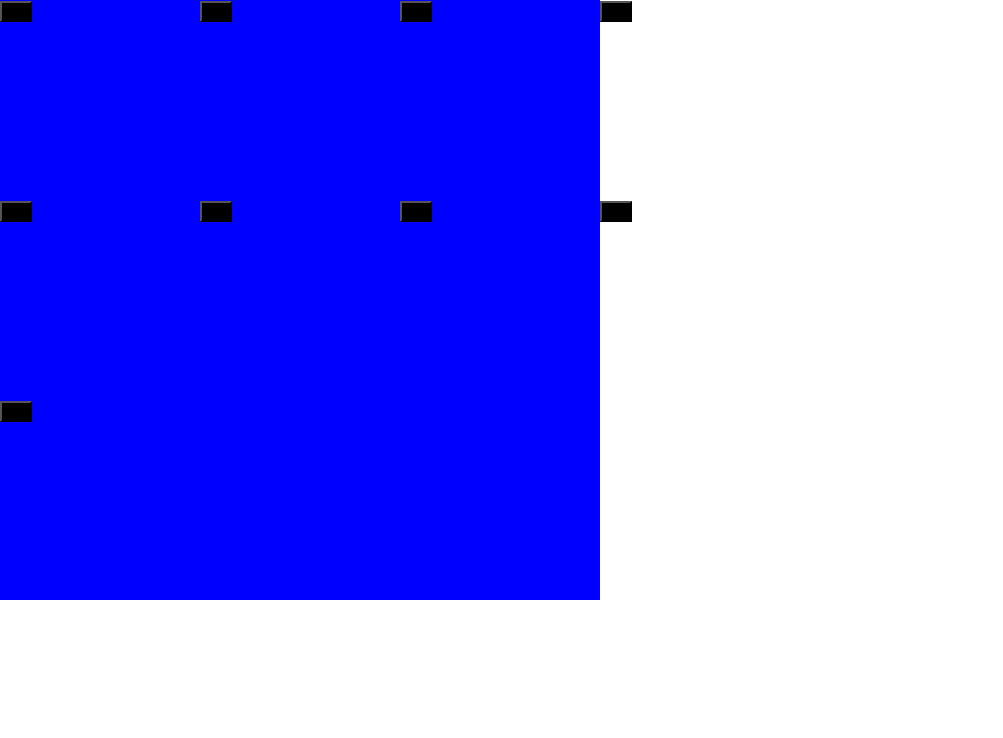
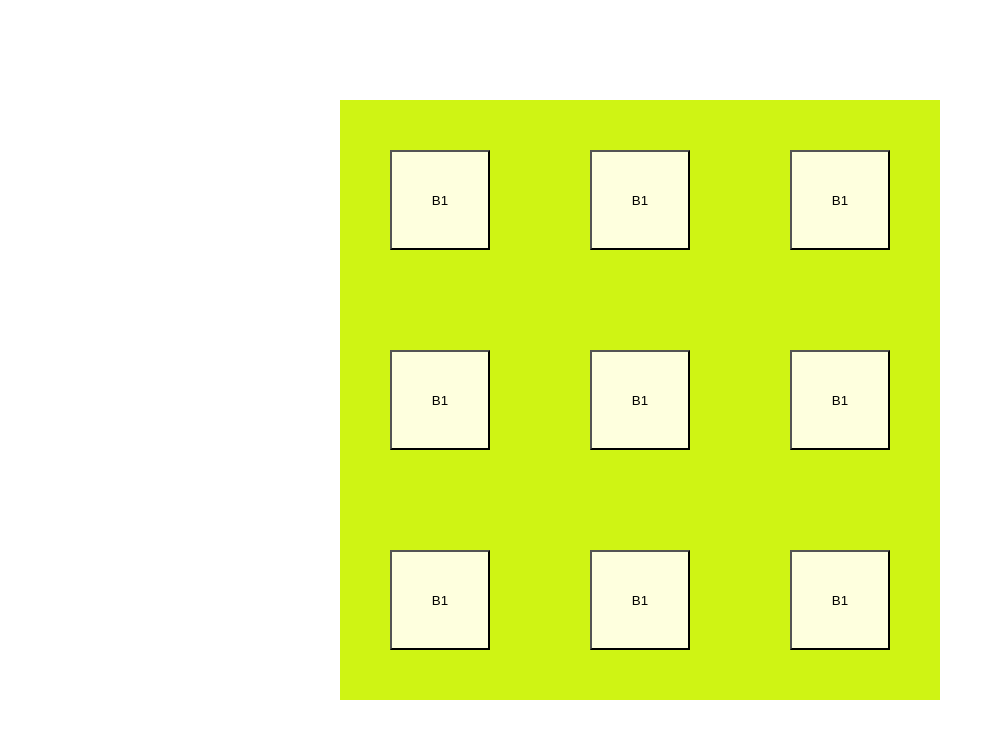
Before and after one commit to Widido1/calculator, a React (Create React App) app: page / in a window 1280 px wide. Shown: the top 738 px of the page, without its empty margins (0-1003 px from the left). Built offline with nearby package versions, Linux system fonts and the light colour scheme; the HTML template or start-up script is replaced by a standard one.

Commit message:
center buttons

```diff
--- a/src/App.css
+++ b/src/App.css
@@ -1,12 +1,29 @@
+* {
+  box-sizing: border-box;
+}
+
+body {
+  padding: 0;
+  margin: 0;
+  display: flex;
+  justify-content: center;
+  align-items: center;
+  height: 100vh;
+}
+
 .b1{
   border-radius: 1,5px;
-  background-color: black;
+  background-color: #FEFFDE;
+  width: 100px;
+  height: 100px;
 }
 
 #Calculator{
   display: grid;
-  grid-template-columns: 200px 200px 200px 200px;
-  background-color: blue;
+  grid-template-columns: 200px 200px 200px;
+  align-items: center;
+  justify-items: center;
+  background-color: #CFF414;
   width: 600px;
   height: 600px;
   z-index: 2;
```
